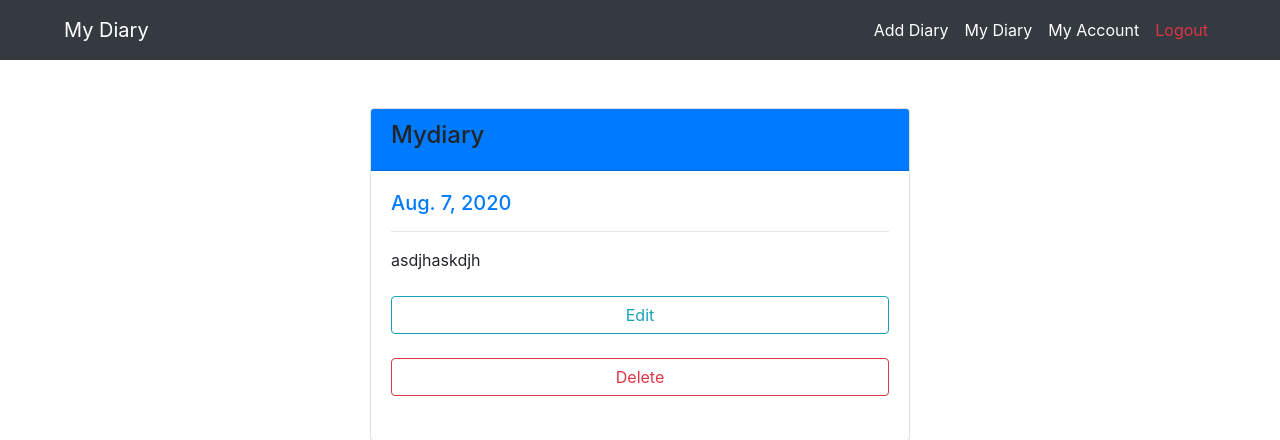
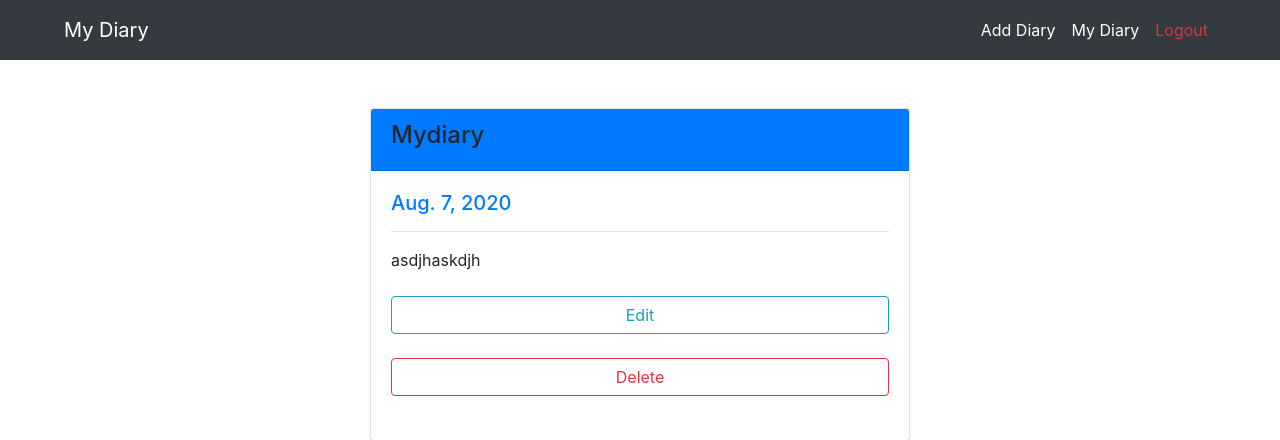
Before and after one commit to Zulfikar-ditya/My_diary-django, a Django app: page /detail/2/ in a window 1280 px wide. Shown: the top 440 px of the page. Run offline with Django 3.2, Linux system fonts and the light colour scheme; a user stored in the database is signed in; data comes from the database, SQL or seed files in the repository; both versions use the stored data as it was after the commit; some libraries are stand-ins or nearby versions.

```diff
--- /dev/null
+++ b/requirements.txt
@@ -0,0 +1,4 @@
+asgiref==3.2.10
+Django==3.0.7
+pytz==2020.1
+sqlparse==0.3.1
--- a/templates/base.html
+++ b/templates/base.html
@@ -29,9 +29,6 @@
                 </li>
                 <li class="nav-item active">
                     <a href="{% url 'diary:my_diary' %}" class="nav-link">My Diary</a>
-                </li>
-                <li class="nav-item active">
-                    <a href="../my_todo/" class="nav-link">My Account</a>
                 </li>
                 <li class="nav-item active">
                     <a class="nav-link text-danger" href="../../../logout">Logout</a>
```
Also changed, not shown: README.md (added), db.sqlite3.
